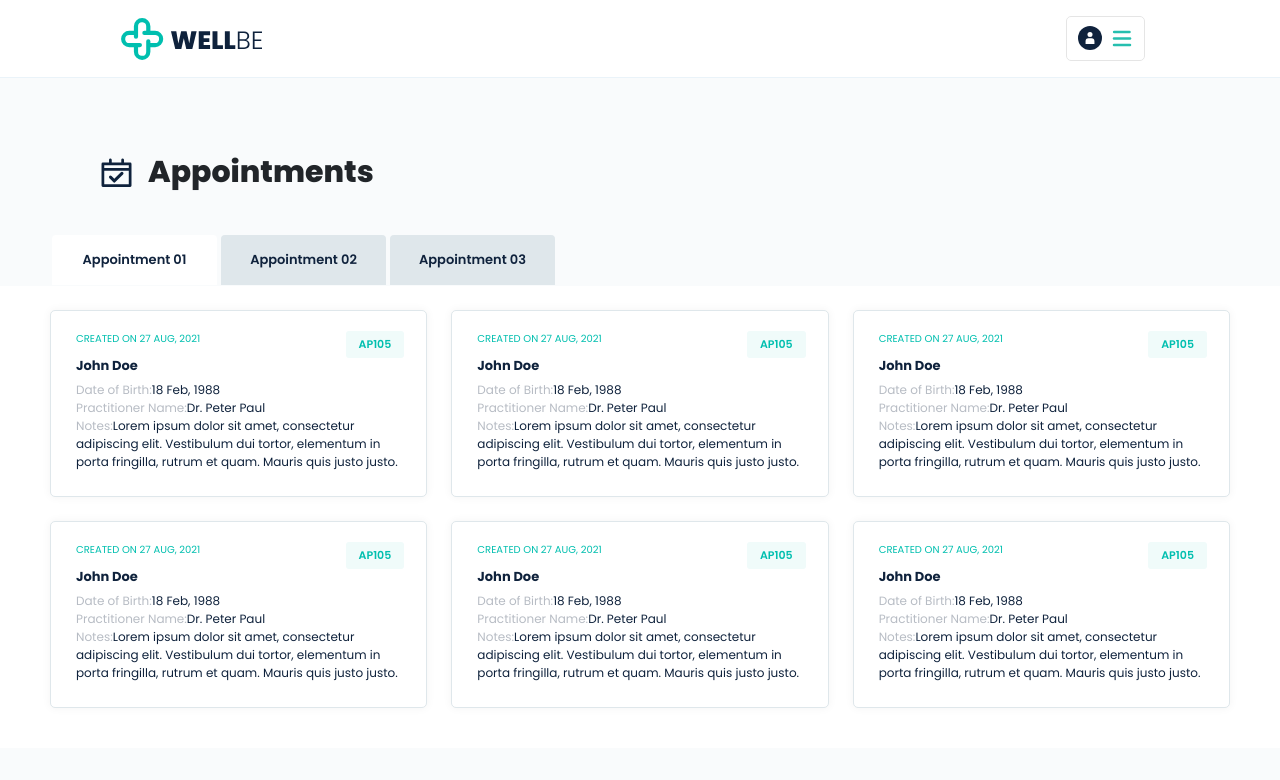
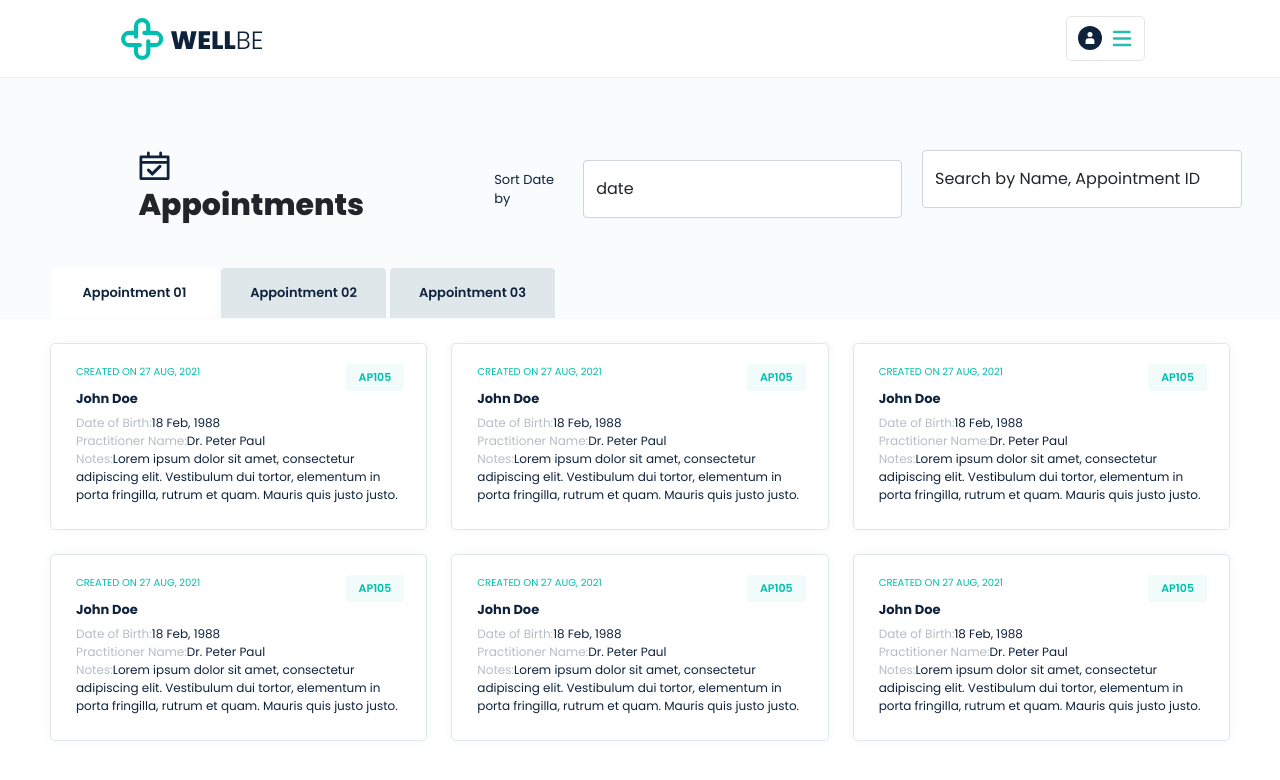
Before and after one commit to NimeshaKahingala/Wellbe, a website built with Parcel: page src/cancellations.html in a window 1280 px wide. Built offline with nearby package versions, Linux system fonts and the light colour scheme.

Commit message:
datepicker added

```diff
--- a/src/cancellations.html
+++ b/src/cancellations.html
@@ -46,9 +46,24 @@
     </div>
   </div>
 
-    <!-- Rooms & gallery -->
-    <section class="section section-gallery">
+    <!-- Cancellations -->
+    <section class="section section-cancellations">
+      <div class="header">
         <div class="title"><img class="icon" src="./images/wellbe/calendarTickIcon.svg"/>Appointments</div>
+        <div class="date-wrap">
+          <div class="text">Sort Date by</div>
+          <div class="form-floating">
+            <input type="text" class="form-control" id="floatingInput" placeholder="Date">
+            <label for="floatingInput">date</label>
+          </div>
+        </div>
+        <div class="search-wrap">
+          <div class="form-floating">
+            <input type="text" class="form-control" id="floatingInput" placeholder="Search by Name, Appointment ID">
+            <label for="floatingInput">Search by Name, Appointment ID</label>
+          </div>
+        </div>
+      </div>
         <div class="container">
             <ul class="nav nav-tabs" id="myTab" role="tablist">
                 <li class="nav-item" role="presentation">
--- a/src/styles.scss
+++ b/src/styles.scss
@@ -93,7 +93,7 @@ body {
   padding: 100px 10px;
 }
 
-.section-welcome {
+.section-create-appoinment {
   // background-color: #F8F8F8;
   //padding: 180px 0px 45px 0px;
   padding: 78px 12px;
@@ -194,8 +194,8 @@ body {
 }
 
 
-/*  about us page */
-.section-aboutus {
+/*  thankyou page */
+.section-thankyou {
   padding-top: 150px;
 
   .container {
@@ -257,7 +257,7 @@ body {
 }
 
 
-.section-gallery {
+.section-cancellations {
   background-color: #F9FBFC;
   padding: 150px 0 0 0;
 
@@ -346,6 +346,29 @@ body {
     }
   }
 
+  .header {
+    display: flex;
+    // justify-content: space-between;
+    margin: auto;
+    width: 94%;
+
+    .date-wrap{
+      align-items: center;
+      display: flex;
+      margin-right: 20px;
+
+      .text {
+        color: #0F223C;
+        font-size: 13;
+        font-weight: 400;
+        margin-right: 15px;
+      }
+    }
+
+    .search-wrap {
+
+    }
+
     .title {
       font-size: 30px;
       font-weight: 800;
@@ -354,6 +377,7 @@ body {
       .icon {
         margin-right: 15px;
         width: 33px;
+      }
     }
   }
 }
```
Also changed, not shown: src/createappoinment.html (+1 -2 lines), src/thankyou.html (+1 -1 lines). Lines whose indentation alone changed are shown as unchanged.
